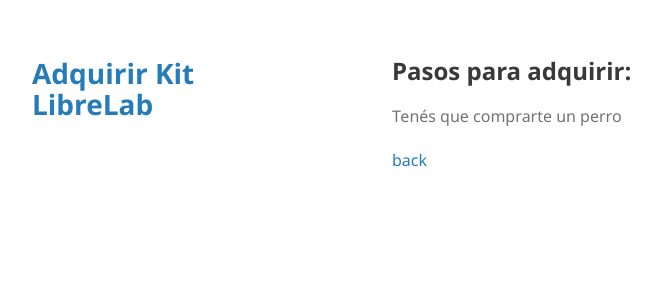
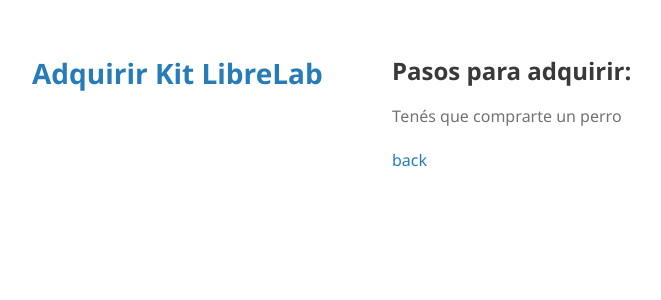
Before and after one commit to labunsl/labunsl.github.io, a Jekyll site: the page built from Adquirir.md, in a window 1280 px wide. Shown: the top 300 px of the page, without its empty margins (178-839 px from the left). Built offline with Jekyll 4.4.1, drawn with Linux system fonts in a browser that asks for light colours.

Commit message:
Update jekyll-theme-minimal.scss

```diff
--- a/_sass/jekyll-theme-minimal.scss
+++ b/_sass/jekyll-theme-minimal.scss
@@ -119,9 +119,9 @@
 }
 
 header {
-  width:270px;
+  width:570px;
   float:left;
-  position:static;
+  position:fixed;
   -webkit-font-smoothing:subpixel-antialiased;
 }
 
```
